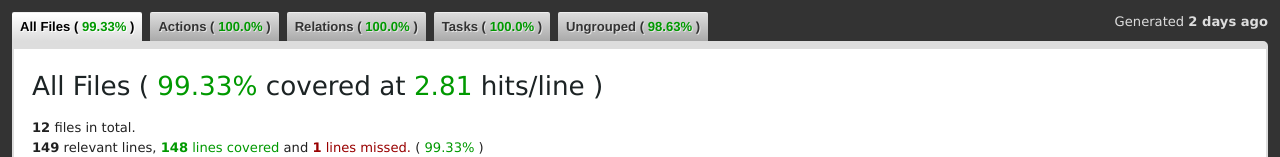
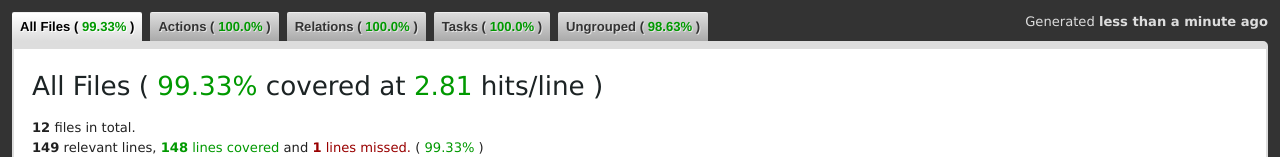
Before and after one commit to yurusov/servers-com-test, a plain HTML site: page index.html in a window 1280 px wide. Shown: the top 157 px of the page. Drawn offline with Linux system fonts and the light colour scheme.

Commit message:
deploy: c72867c42e528ac590bab5d01333bd4213d23998

```diff
--- a/index.html
+++ b/index.html
@@ -14,7 +14,7 @@
       <img src="./assets/0.12.3/loading.gif" alt="loading"/>
     </div>
     <div id="wrapper" class="hide">
-      <div class="timestamp">Generated <abbr class="timeago" title="2023-04-27T10:18:53+00:00">2023-04-27T10:18:53+00:00</abbr></div>
+      <div class="timestamp">Generated <abbr class="timeago" title="2023-04-29T15:23:56+00:00">2023-04-29T15:23:56+00:00</abbr></div>
       <ul class="group_tabs"></ul>
 
       <div id="content">
```
Also changed, not shown: .resultset.json.
